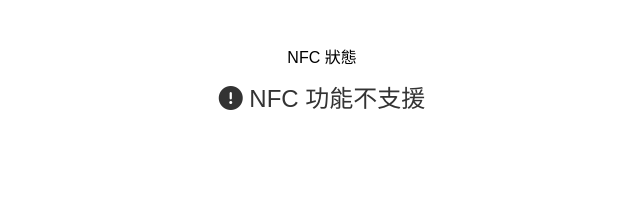
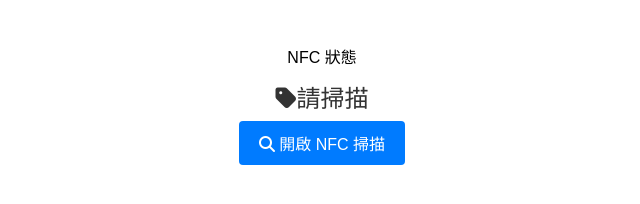
Before and after one commit to zz22558822/NFC-Test, a plain HTML site: page index.html in a window 1280 px wide. Shown: the whole page, without its empty margins (318-958 px from the left). Drawn offline with Linux system fonts and the light colour scheme.

Commit message:
Update V2

```diff
--- a/css/style.scss
+++ b/css/style.scss
@@ -2,11 +2,30 @@
 @import './mixin/RWD';
 
 
+// // V1
+// body {
+//   font-family: Arial, sans-serif;
+//   text-align: center;
+//   padding: 50px;
+
+//   h1 {
+//     margin-bottom: 20px;
+//   }
+
+//   .status {
+//     font-size: 24px;
+//     margin-bottom: 10px;
+//     color: #333;
+//   }
+// }
+
+// V2
 
 body {
   font-family: Arial, sans-serif;
   text-align: center;
   padding: 50px;
+}
 
 h1 {
   margin-bottom: 20px;
@@ -17,4 +36,17 @@ body {
   margin-bottom: 10px;
   color: #333;
 }
+
+button {
+  background-color: #007bff;
+  color: #fff;
+  padding: 10px 20px;
+  font-size: 16px;
+  border: none;
+  border-radius: 4px;
+  cursor: pointer;
 }
+
+button:hover {
+  background-color: #0056b3;
+}
--- a/index.html
+++ b/index.html
@@ -32,11 +32,23 @@
 
   <body>
 
-    <h1>NFC 狀態</h1>
+
+    <!-- V1 -->
+    <!-- <h1>NFC 狀態</h1>
     <div class="status" id="status">
       <i class="fas fa-tag"></i> NFC 狀態：未讀取
+    </div> -->
+
+    <!-- V2 -->
+    <h1>NFC 狀態</h1>
+
+    <div class="status" id="status">
+      <i class="fas fa-tag"></i>請掃描
     </div>
 
+    <button id="scanButton" onclick="startNfcScan()">
+      <i class="fas fa-search"></i> 開啟 NFC 掃描
+    </button>
 
 
     <!--JS載入-->
--- a/js/all.js
+++ b/js/all.js
@@ -1,30 +1,60 @@
-// 檢查瀏覽器是否支援 Web NFC API
+
+// // V1
+// // 檢查瀏覽器是否支援 Web NFC API
+// if ('NDEFReader' in window) {
+// 	const statusElement = document.getElementById('status');
+
+// 	// 啟用 NFC 功能
+// 	const reader = new NDEFReader();
+
+// 	// 設定事件監聽器
+// 	reader.addEventListener('reading', event => {
+// 	  // 讀取標籤資料
+// 	  const records = event.message.records;
+
+// 	  // 處理標籤資料
+// 	  for (const record of records) {
+// 		console.log(record.data);
+// 	  }
+
+// 	  // 更新狀態顯示
+// 	  statusElement.innerHTML = '<i class="fas fa-tag"></i> NFC 狀態：已讀取';
+// 	});
+
+// 	// 啟動讀取
+// 	reader.scan().catch(error => {
+// 	  console.error('Error scanning NFC: ', error);
+// 	});
+//   } else {
+// 	console.error('Web NFC API is not supported in this browser.');
+// 	// 更新狀態顯示
+// 	document.getElementById('status').innerHTML = '<i class="fas fa-exclamation-circle"></i> NFC 功能不支援';
+//   }
+
+
+
+// V2
+function startNfcScan() {
 	if ('NDEFReader' in window) {
 	  const statusElement = document.getElementById('status');
 
-	// 啟用 NFC 功能
 	  const reader = new NDEFReader();
 
-	// 設定事件監聽器
 	  reader.addEventListener('reading', event => {
-	  // 讀取標籤資料
 		const records = event.message.records;
 
-	  // 處理標籤資料
 		for (const record of records) {
 		  console.log(record.data);
 		}
 
-	  // 更新狀態顯示
 		statusElement.innerHTML = '<i class="fas fa-tag"></i> NFC 狀態：已讀取';
 	  });
 
-	// 啟動讀取
 	  reader.scan().catch(error => {
 		console.error('Error scanning NFC: ', error);
 	  });
 	} else {
 	  console.error('Web NFC API is not supported in this browser.');
-	// 更新狀態顯示
 	  document.getElementById('status').innerHTML = '<i class="fas fa-exclamation-circle"></i> NFC 功能不支援';
 	}
+  }
```
Also changed, not shown: css/style.css, 1 other file. Lines whose indentation alone changed are shown as unchanged.
